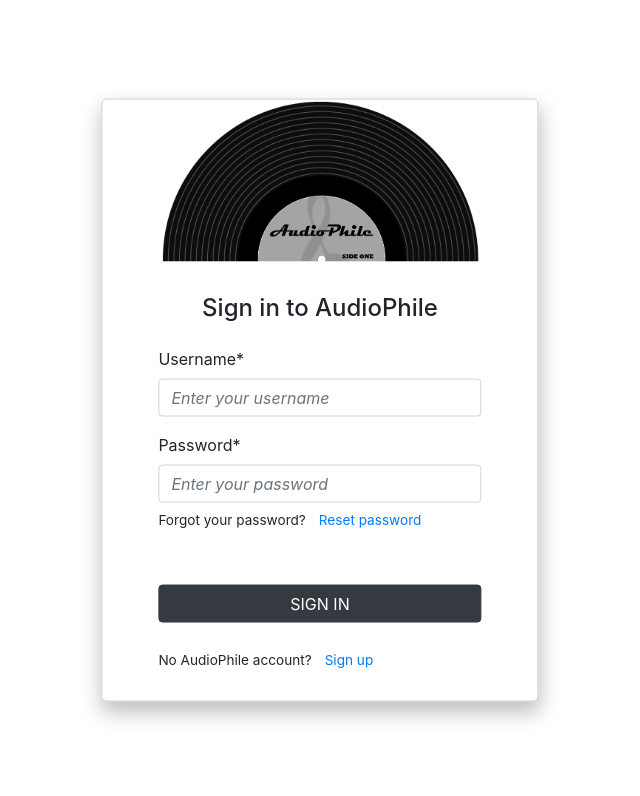
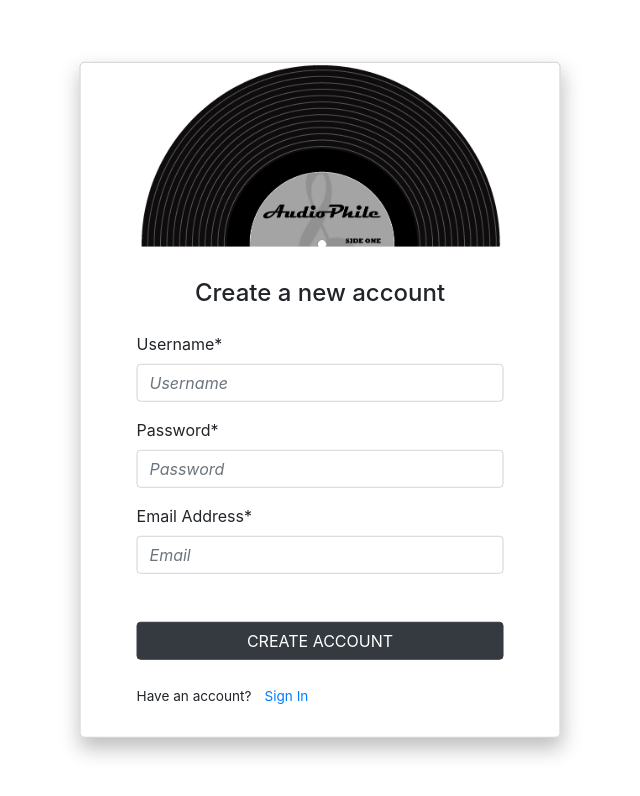
Before and after one commit to debersole81/audiophile, a React (Create React App) app: page / in a window 1280 px wide. Shown: the top 796 px of the page, without its empty margins (320-960 px from the left). Built offline with nearby package versions, Linux system fonts and the light colour scheme; no server answers; what aws-amplify would draw is missing.

Commit message:
Pass onFormChange props to SignUp component

```diff
--- a/src/App.js
+++ b/src/App.js
@@ -38,8 +38,8 @@ function App() {
 
   return (
     <React.Fragment>
-      <SignIn onFormChange={onFormChange} />
-      {/* <SignUp /> */}
+      {/* <SignIn onFormChange={onFormChange} /> */}
+      <SignUp onFormChange={onFormChange} />
       {/* <ConfirmSignUp /> */}
       {/* <ResetPassword /> */}
       {/* <ConfirmResetPassword /> */}
```
